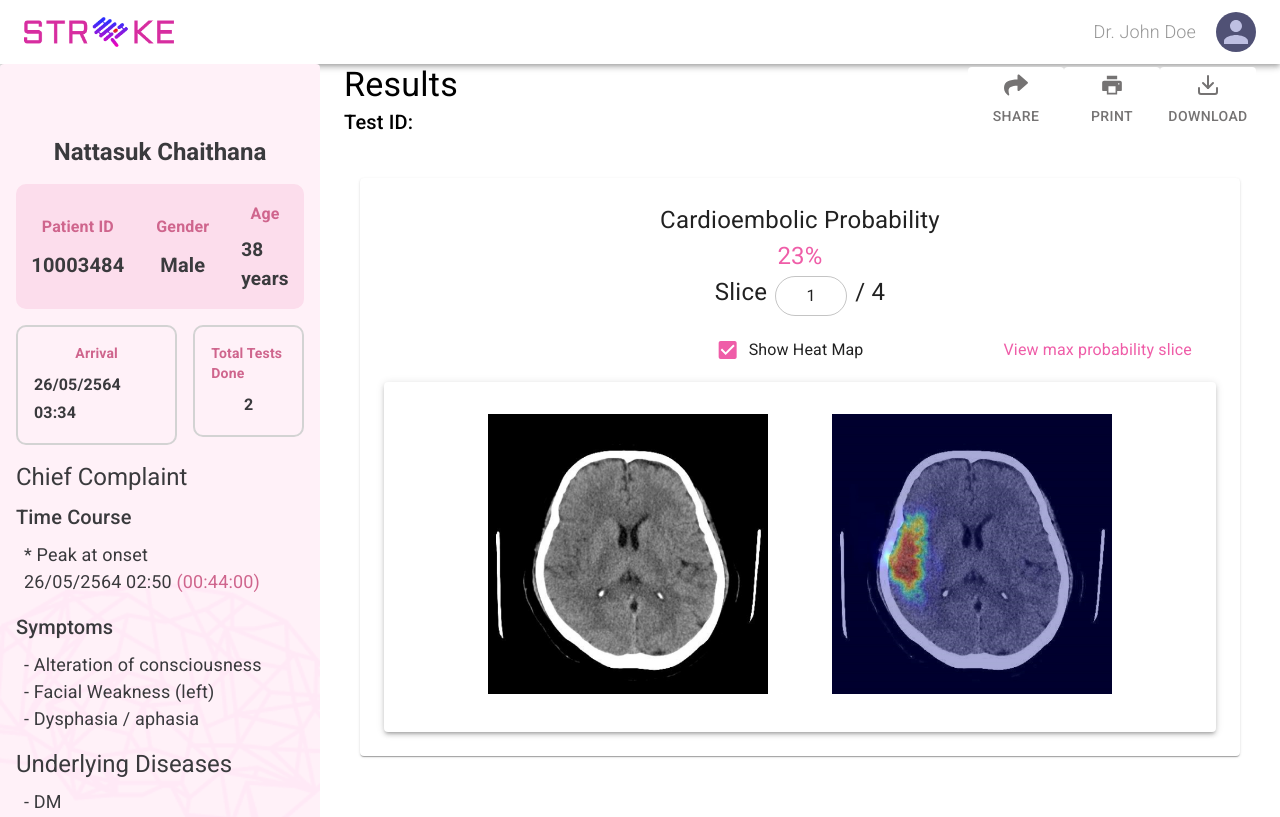
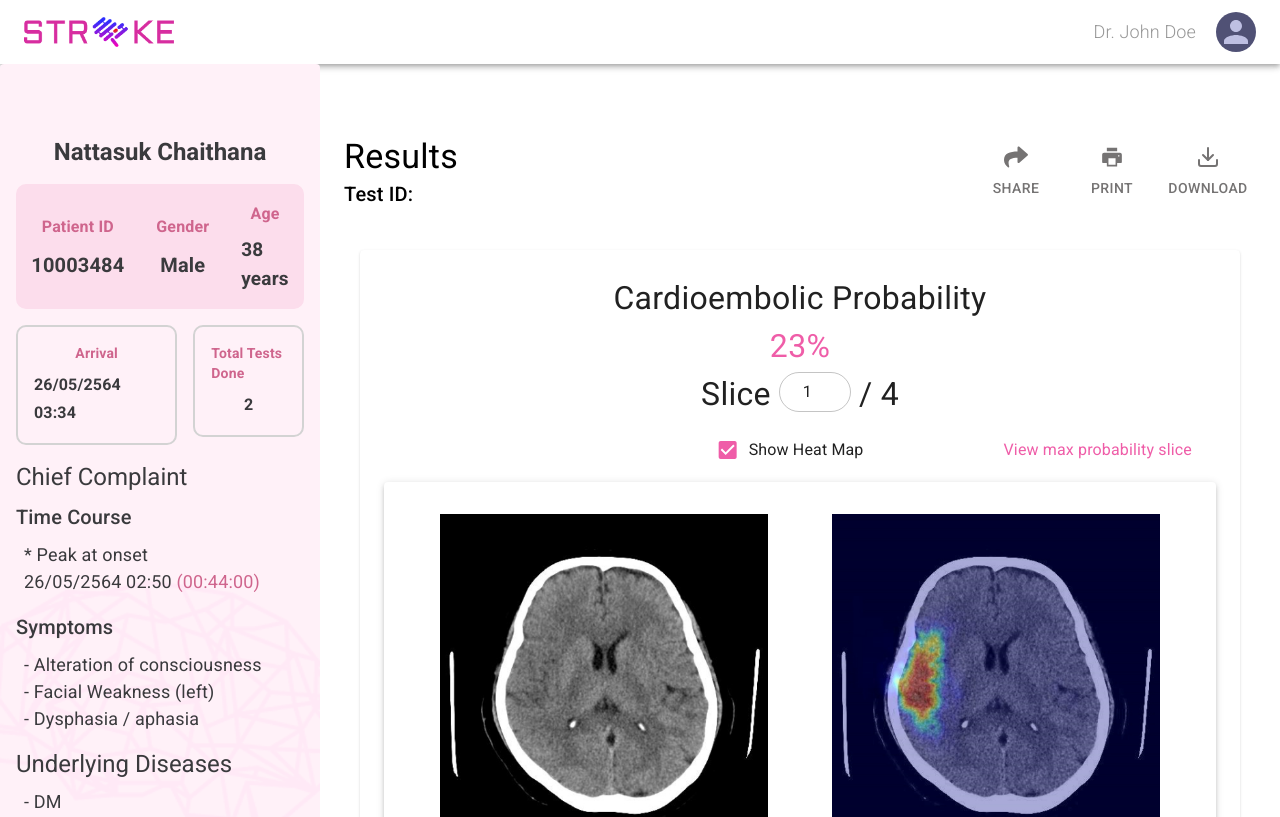
Before and after one commit to cu-devclub/app4stroke_front, a React (Create React App) app: page /result in a window 1280 px wide. Shown: the top 817 px of the page. Built offline with nearby package versions, Linux system fonts and the light colour scheme.

Commit message:
handle textfield

```diff
--- a/src/Pages/result/Components/Result.tsx
+++ b/src/Pages/result/Components/Result.tsx
@@ -23,7 +23,7 @@ const useStyles = makeStyles((theme) => ({
     padding: theme.spacing(3),
   },
   content: {
-    fontSize: "24px",
+    fontSize: "32px",
     display: "flex",
     justifyContent: "center",
     alignContent: "center",
@@ -33,11 +33,11 @@ const useStyles = makeStyles((theme) => ({
     alignContent: "center",
     display: "flex",
     overflow: "scroll",
-    height: "350px",
+    height: "400px",
   },
   image: {
-    width: "296px",
-    height: "296px",
+    width: "344px",
+    height: "344px",
     margin: theme.spacing(3),
     padding: theme.spacing(1),
   },
@@ -84,20 +84,30 @@ const SlideImages = [
 
 const Result = () => {
   const classes = useStyles();
-  const [index, setIndex] = React.useState(0);
+  const [index, setIndex] = React.useState<number>(1);
+  const [currentIndex, setCurrentIndex] = React.useState<number>(0);
+
   const nextImage = () => {
-    if (index == SlideImages.length - 1) {
-      return SlideImages[SlideImages.length - 1];
+    // if (index == SlideImages.length - 1) {
+    //   return SlideImages[SlideImages.length - 1];
+    // }
+    if (currentIndex < SlideImages.length - 1) {
+      setIndex(index + 1);
+      setCurrentIndex(currentIndex + 1);
     }
-    setIndex(index + 1);
   };
   const prevImage = () => {
-    if (index == 0) {
-      return SlideImages[0];
+    // if (index == 0) {
+    //   return SlideImages[0];
+    // }
+    if (currentIndex > 0) {
+      setIndex(index - 1);
+      setCurrentIndex(currentIndex - 1);
     }
-    setIndex(index - 1);
   };
   const currentImage = index + 1;
+  console.log("🚀 ~ index", index);
+  console.log("🚀 ~ currentIndex", currentIndex);
   //checkbox
   const [showHeatMapCheckbox, setshowHeatMapCheckbox] = React.useState({
     showHeatMap: true,
@@ -154,7 +164,21 @@ const Result = () => {
             className={classes.slicesTextField}
             variant="outlined"
             size="small"
-            value={currentImage}
+            value={index}
+            type="number"
+            onChange={(e) => {
+              if (
+                e.target.value !== "" &&
+                parseInt(e.target.value) >= 1 &&
+                parseInt(e.target.value) <= SlideImages.length
+              ) {
+                setCurrentIndex(parseInt(e.target.value) - 1);
+              }
+              setIndex(parseInt(e.target.value));
+              console.log("🚀 ~ e.target.value", e.target.value);
+              console.log("🚀 ~ e", e);
+              console.log("🚀 ~ e.target", e.target);
+            }}
           ></TextField>
           / {SlideImages.length}
         </Typography>
@@ -192,7 +216,7 @@ const Result = () => {
               upHandler={prevImage}
             >
               <img
-                src={SlideImages[index].url}
+                src={SlideImages[currentIndex].url}
                 alt="noHeatMap"
                 className={classes.image}
               />
--- a/src/Pages/result/Containers/ResultContainer.tsx
+++ b/src/Pages/result/Containers/ResultContainer.tsx
@@ -36,7 +36,7 @@ const ResultContainer: React.FC = () => {
           <Grid item xs={3}>
             <Data data={data} />
           </Grid>
-          <Grid item xs={9}> <Result/> </Grid>
+          <Grid item xs={9} style={{marginTop:"72px"}}> <Result/> </Grid>
         </Grid>
       <Footer />
     </>
```
